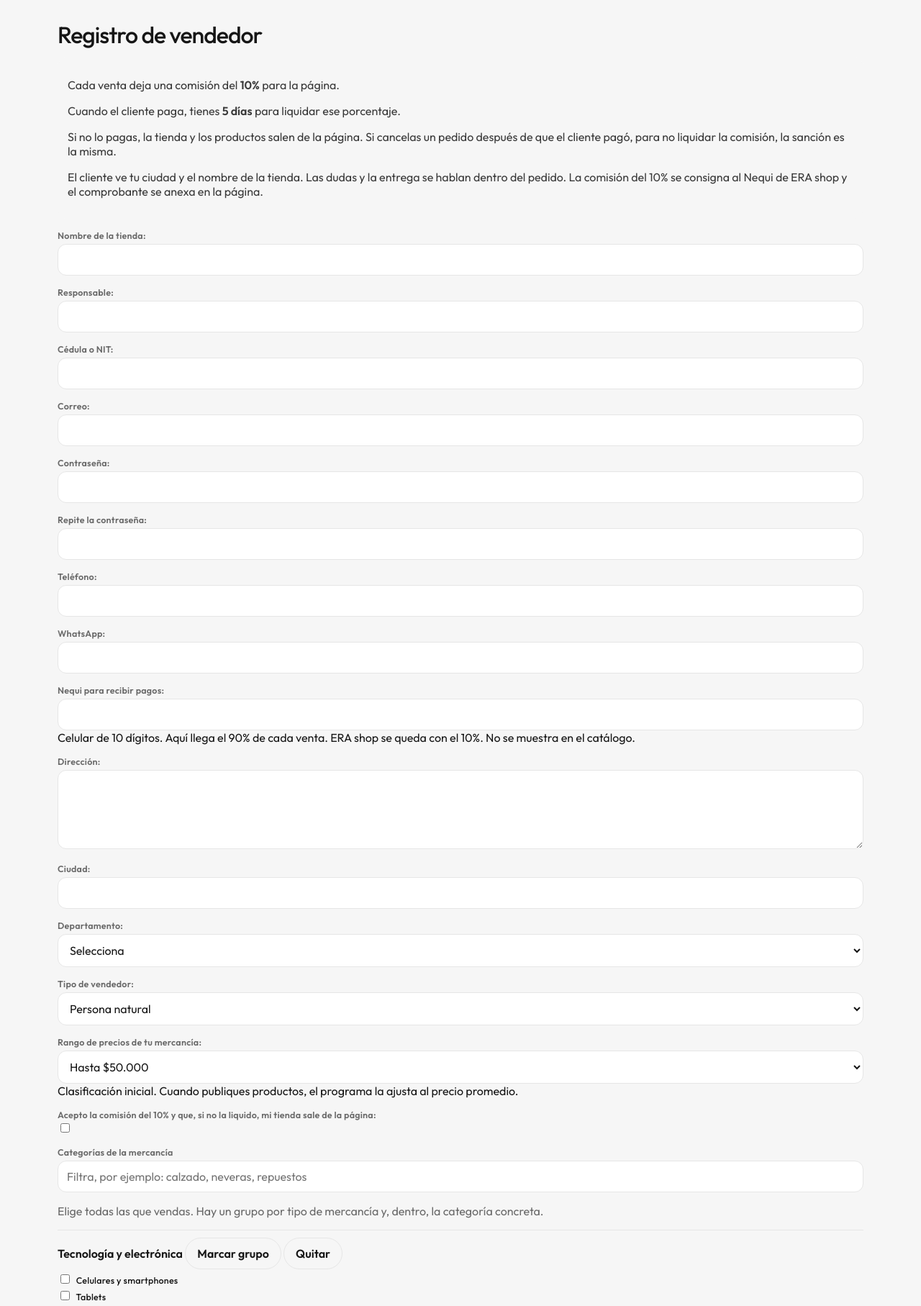
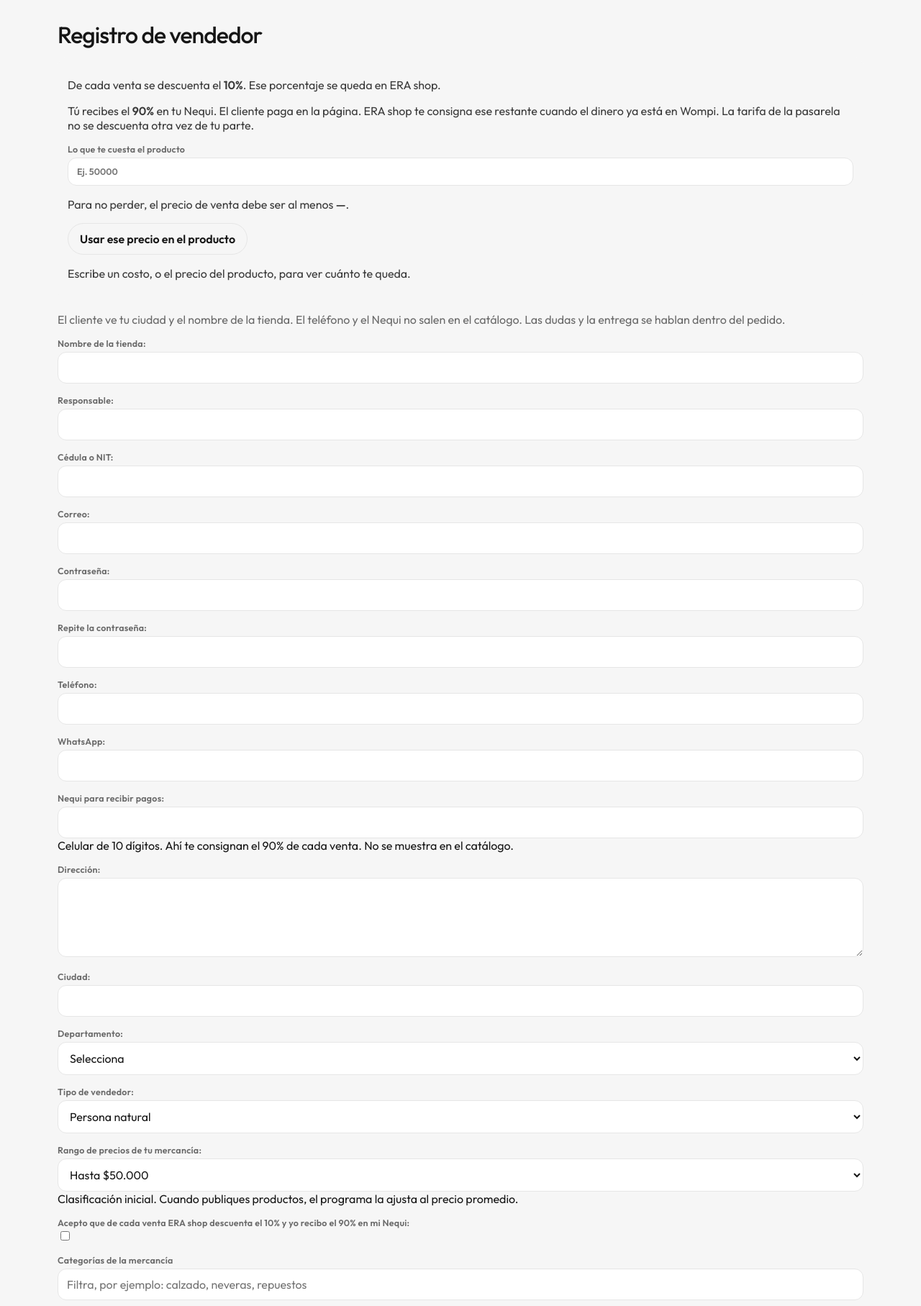
Before and after one commit to edwrami/dropship, a Django app: page /vendedores/registro/ in a window 1280 px wide. Shown: the part 64-1879 px from the top of the page at 72% size. Run offline with Django 5.2, Linux system fonts and the light colour scheme; data comes from the database, SQL or seed files in the repository.

Commit message:
Muestra el 10 por ciento al registrarse y deja el restante del vendedor listo para pagarlo a mano.
Co-authored-by: Cursor <cursoragent@cursor.com>

```diff
--- /dev/null
+++ b/templates/vendedores/_descuento.html
@@ -0,0 +1,62 @@
+<div class="aviso" id="cuenta-descuento" data-pct="{{ comision_pct }}">
+  <p>De cada venta se descuenta el <strong>{{ comision_pct }}%</strong>. Ese porcentaje se queda en ERA shop.</p>
+  <p>Tú recibes el <strong>{{ queda_pct }}%</strong> en tu Nequi. El cliente paga en la página. ERA shop te consigna ese restante cuando el dinero ya está en Wompi. La tarifa de la pasarela no se descuenta otra vez de tu parte.</p>
+  <label>Lo que te cuesta el producto<input id="mi-costo" inputmode="numeric" placeholder="Ej. 50000"></label>
+  <p>Para no perder, el precio de venta debe ser al menos <strong id="precio-minimo">—</strong>.</p>
+  <button class="btn sec" id="usar-precio" type="button">Usar ese precio en el producto</button>
+  <p id="resultado-precio"></p>
+</div>
+<script>
+(function () {
+  var caja = document.getElementById("cuenta-descuento");
+  if (!caja) return;
+  var pct = Number(caja.dataset.pct) || 10;
+  var queda = (100 - pct) / 100;
+  var costo = document.getElementById("mi-costo");
+  var minimo = document.getElementById("precio-minimo");
+  var resultado = document.getElementById("resultado-precio");
+  var usar = document.getElementById("usar-precio");
+  var precioCampo = document.getElementById("id_precio_final_cop");
+  var costoCampo = document.getElementById("id_precio_costo");
+  function dinero(n) {
+    return "$" + Math.round(n).toLocaleString("es-CO");
+  }
+  function leer(el) {
+    if (!el) return 0;
+    var t = String(el.value).trim().replace(/\s/g, "");
+    if (!t) return 0;
+    if (/^\d{1,3}(\.\d{3})+$/.test(t)) t = t.replace(/\./g, "");
+    else if (/^\d+,\d{1,2}$/.test(t)) t = t.replace(",", ".");
+    else t = t.replace(/[^\d.]/g, "");
+    var n = Number(t);
+    return n > 0 ? Math.round(n) : 0;
+  }
+  function pintar() {
+    var base = leer(costo) || leer(costoCampo);
+    var minimoValor = base ? Math.ceil(base / queda) : 0;
+    minimo.textContent = minimoValor ? dinero(minimoValor) : "—";
+    var precio = leer(precioCampo);
+    if (!precio) {
+      resultado.textContent = minimoValor
+        ? "A ese precio te quedan " + dinero(base) + " y ERA shop se queda con " + dinero(minimoValor - base) + "."
+        : "Escribe un costo, o el precio del producto, para ver cuánto te queda.";
+      return;
+    }
+    var paraTi = Math.round(precio * queda);
+    var aviso = base && paraTi < base ? " Con este precio te queda menos de lo que te cuesta." : "";
+    resultado.textContent = "A " + dinero(precio) + " te quedan " + dinero(paraTi) + " y ERA shop se queda con " + dinero(precio - paraTi) + "." + aviso;
+  }
+  costo.addEventListener("input", pintar);
+  if (precioCampo) precioCampo.addEventListener("input", pintar);
+  if (costoCampo) costoCampo.addEventListener("input", pintar);
+  if (!precioCampo) usar.hidden = true;
+  usar.addEventListener("click", function () {
+    var base = leer(costo) || leer(costoCampo);
+    if (!base || !precioCampo) return;
+    precioCampo.value = String(Math.ceil(base / queda));
+    precioCampo.dispatchEvent(new Event("input"));
+    pintar();
+  });
+  pintar();
+})();
+</script>
--- a/templates/vendedores/panel.html
+++ b/templates/vendedores/panel.html
@@ -79,7 +79,7 @@
   </table>
 
   <h3>Pedidos</h3>
-  <p class="muted">El pedido es el canal con el cliente. Cuando el cliente paga en la página, ERA shop se queda con el 10% y el 90% se gira al Nequi de esta tienda.</p>
+  <p class="muted">El pedido es el canal con el cliente. Cuando el cliente paga en la página, ERA shop se queda con el 10% y te consigna el 90% al Nequi de esta tienda.</p>
   <table>
     <tr><th>#</th><th>Producto</th><th>Cliente</th><th>Pago</th><th>Venta</th><th>Comisión {{ comision_pct }}%</th><th>Estado comisión</th><th></th></tr>
     {% for p in pedidos %}
--- a/templates/vendedores/producto_form.html
+++ b/templates/vendedores/producto_form.html
@@ -2,6 +2,7 @@
 {% block content %}
   <h2>{% if producto %}Editar producto{% else %}Publicar producto{% endif %}</h2>
   <p class="muted">Completa la ficha: categoría, descripción, ciudad, precio y tiempo de entrega. El cliente no ve tu costo ni tu teléfono.</p>
+  {% include "vendedores/_descuento.html" %}
   <form method="post" enctype="multipart/form-data" style="max-width:720px">{% csrf_token %}
     {{ form.as_p }}
     <fieldset>
--- a/templates/vendedores/registro.html
+++ b/templates/vendedores/registro.html
@@ -1,12 +1,8 @@
 {% extends "base.html" %}
 {% block content %}
   <h2>Registro de vendedor</h2>
-  <div class="aviso">
-    <p>Cada venta deja una comisión del <strong>{{ comision_pct }}%</strong> para la página.</p>
-    <p>Cuando el cliente paga, tienes <strong>{{ dias_liquidacion }} días</strong> para liquidar ese porcentaje.</p>
-    <p>Si no lo pagas, la tienda y los productos salen de la página. Si cancelas un pedido después de que el cliente pagó, para no liquidar la comisión, la sanción es la misma.</p>
-    <p>El cliente ve tu ciudad y el nombre de la tienda. Las dudas y la entrega se hablan dentro del pedido. La comisión del {{ comision_pct }}% se consigna al Nequi de ERA shop y el comprobante se anexa en la página.</p>
-  </div>
+  {% include "vendedores/_descuento.html" %}
+  <p class="muted">El cliente ve tu ciudad y el nombre de la tienda. El teléfono y el Nequi no salen en el catálogo. Las dudas y la entrega se hablan dentro del pedido.</p>
   <form method="post">{% csrf_token %}
     {{ form.as_p }}
     {% include "vendedores/_categorias.html" %}
--- a/vendedores/context_processors.py
+++ b/vendedores/context_processors.py
@@ -17,6 +17,7 @@ def marketplace(request):
             cliente = None
     return {
         "comision_pct": getattr(settings, "COMISION_PCT", 10),
+        "queda_pct": 100 - int(getattr(settings, "COMISION_PCT", 10)),
         "dias_liquidacion": getattr(settings, "DIAS_LIQUIDACION", 5),
         "vendedor_actual": vendedor,
         "cliente_actual": cliente,
--- a/vendedores/forms.py
+++ b/vendedores/forms.py
@@ -35,7 +35,7 @@ class RegistroForm(forms.Form):
     nequi = forms.CharField(
         label="Nequi para recibir pagos",
         max_length=20,
-        help_text="Celular de 10 dígitos. Aquí llega el 90% de cada venta. ERA shop se queda con el 10%. No se muestra en el catálogo.",
+        help_text="Celular de 10 dígitos. Ahí te consignan el 90% de cada venta. No se muestra en el catálogo.",
     )
     direccion = forms.CharField(label="Dirección", widget=forms.Textarea(attrs={"rows": 2}))
     ciudad = forms.CharField(label="Ciudad", max_length=100)
@@ -47,7 +47,7 @@ class RegistroForm(forms.Form):
         help_text="Clasificación inicial. Cuando publiques productos, el programa la ajusta al precio promedio.",
     )
     acepta_terminos = forms.BooleanField(
-        label="Acepto la comisión del 10% y que, si no la liquido, mi tienda sale de la página",
+        label="Acepto que de cada venta ERA shop descuenta el 10% y yo recibo el 90% en mi Nequi",
     )
 
     def clean_email(self):
```
Also changed, not shown: pedidos/services/giros.py (+32 -1 lines), pedidos/views.py (+15 -0 lines), templates/pedidos/lista.html (+25 -0 lines).
